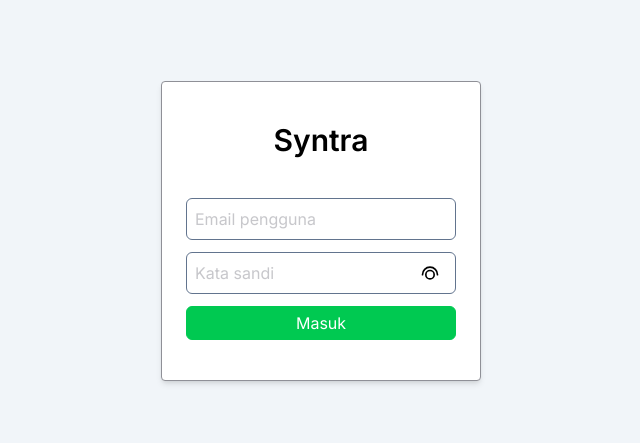
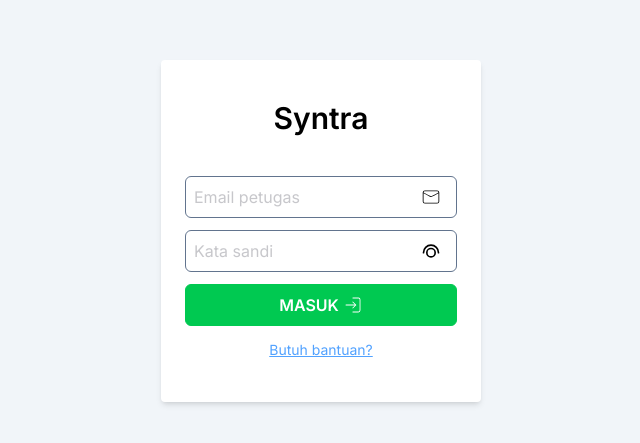
Before and after one commit to ilhamhilmi/syntra-mtp, a Next.js app: page /login in a window 1280 px wide. Shown: the part 169-612 px from the top of the page, without its empty margins (319-959 px from the left). Built offline with nearby package versions, Linux system fonts and the light colour scheme; no server answers.

Commit message:
style: login page

```diff
--- a/app/login/page.tsx
+++ b/app/login/page.tsx
@@ -8,6 +8,8 @@ import { useRouter } from "next/navigation";
 import { signInWithEmailAndPassword } from "firebase/auth";
 import { auth } from "@/lib/firebase";
 import toast from "react-hot-toast"
+import { CiMail, CiLogin } from "react-icons/ci"
+import Link from "next/link"
 
 
 export default function Login() {
@@ -41,10 +43,13 @@ export default function Login() {
         <section className="items-center flex justify-center h-screen bg-slate-100">
             <div className="container mx-auto">
                 <div className="flex flex-col items-center justify-center">
-                    <div className="bg-white border border-secondary text-center xl:w-1/4 w-2/3 px-6 py-10 space-y-3 shadow-md rounded-sm">
+                    <div className="bg-white text-center xl:w-1/4 w-4/5 px-6 py-10 space-y-3 shadow-md rounded-sm">
                         <h1 className="font-inter text-black font-semibold text-3xl mb-10">Syntra</h1>
-                        <input className="border border-slate-500 w-full p-2 rounded-md font-inter text-secondary focus:border-white" placeholder="Email pengguna" autoComplete="off" value={email}
-                            onChange={(e) => setEmail(e.target.value)} />
+                        <div className="relative">
+                            <CiMail className="absolute right-4 top-1/2 -translate-y-1/2 w-5 h-5 text-black" />
+                            <input className="border border-slate-500 w-full p-2 rounded-md font-inter text-secondary focus:border-white" placeholder="Email petugas" autoComplete="off" value={email}
+                                onChange={(e) => setEmail(e.target.value)} />
+                        </div>
                         <div className="relative">
                             <input type={showPassword ? "text" : "password"} className="border border-slate-500 w-full p-2 rounded-md font-inter text-secondary focus:border-white" placeholder="Kata sandi" autoComplete="off" value={password}
                                 onChange={(e) => setPassword(e.target.value)} />
@@ -52,7 +57,8 @@ export default function Login() {
                                 <Image src={showPassword ? hidePass : showPass} alt={showPassword ? "Hide password" : "Show password"} width={20} height={20} />
                             </button>
                         </div>
-                        <button onClick={handleLogin} className="border rounded-md w-full py-1 font-inter bg-green-500 border-green-500  text-white font-poppins hover:bg-green-600 hover:border-green-600 cursor-pointer duration-200">Masuk</button>
+                        <button onClick={handleLogin} className="border rounded-md w-full py-2 font-inter bg-green-500 border-green-500  text-white font-poppins hover:bg-green-600 hover:border-green-600 cursor-pointer duration-200 flex items-center justify-center uppercase font-semibold">Masuk <CiLogin className="ml-1 text-white h-5 w-5" /></button>
+                        <Link href="/" className="font-inter text-sm underline text-blue-400">Butuh bantuan?</Link>
                     </div>
                 </div>
             </div>
```
